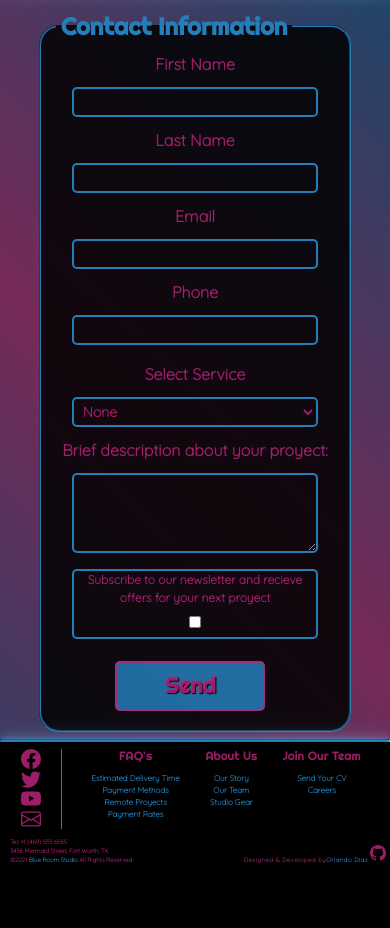
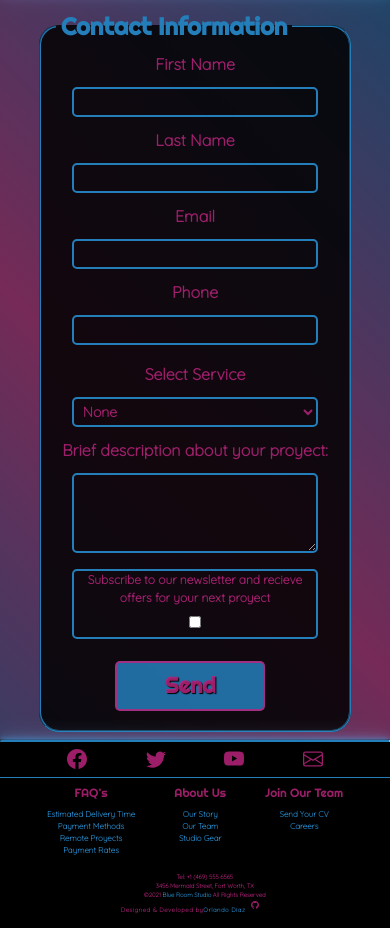
Before and after one commit to orlocdiaz/blue_room_website, a website: page index.html in a window 390 px wide. Shown: the part 1991-2919 px from the top of the page. Before the commit the page ends 2864 px from the top, so only its background shows below. Drawn offline with nearby package versions, Linux system fonts and the light colour scheme.

Commit message:
footer responsive 2

```diff
--- a/index.html
+++ b/index.html
@@ -252,7 +252,7 @@
       Designed & Developed by <a href="mailto: luisorlandocarmonadiaz@gmail.com" id="footerLink"> Orlando Díaz </a>
 
       <a href="https://github.com/orlocdiaz" id="footerLinkIcon">
-        <svg xmlns="http://www.w3.org/2000/svg" width="16" height="16" fill="currentColor" class="bi bi-github"
+        <svg xmlns="http://www.w3.org/2000/svg" id="devIcon" fill="currentColor" class="bi bi-github"
           viewBox="0 0 16 16">
           <path
             d="M8 0C3.58 0 0 3.58 0 8c0 3.54 2.29 6.53 5.47 7.59.4.07.55-.17.55-.38 0-.19-.01-.82-.01-1.49-2.01.37-2.53-.49-2.69-.94-.09-.23-.48-.94-.82-1.13-.28-.15-.68-.52-.01-.53.63-.01 1.08.58 1.23.82.72 1.21 1.87.87 2.33.66.07-.52.28-.87.51-1.07-1.78-.2-3.64-.89-3.64-3.95 0-.87.31-1.59.82-2.15-.08-.2-.36-1.02.08-2.12 0 0 .67-.21 2.2.82.64-.18 1.32-.27 2-.27.68 0 1.36.09 2 .27 1.53-1.04 2.2-.82 2.2-.82.44 1.1.16 1.92.08 2.12.51.56.82 1.27.82 2.15 0 3.07-1.87 3.75-3.65 3.95.29.25.54.73.54 1.48 0 1.07-.01 1.93-.01 2.2 0 .21.15.46.55.38A8.012 8.012 0 0 0 16 8c0-4.42-3.58-8-8-8z" />
--- a/scss/main.scss
+++ b/scss/main.scss
@@ -264,17 +264,24 @@ footer {
   }
 
   footer {
+    padding-top: 0;
     font-size: 8px;
     font-weight: bolder;
+
+    grid-template-areas:
+    "icons"
+    "menus"
+    "info"
+    "dev";
 
     h6{
       font-size: 12px;
     }
 
     .footerIcons{
-
-      display: flex;
-      flex-flow: column;
+      padding: 2%;
+      border-right: none;
+      border-bottom: solid .5px $blue;
     }
 
     #footerLinkIcon{
@@ -282,12 +289,24 @@ footer {
       height: 20px;
     }
 
+    .footerMenu{
+      padding: 2%;
+    }
+
     .footerInfo{
+      text-align: center;
       font-size: 6px;
     }
 
     .footerDev{
+      justify-content: center;
+      align-items: center;
       font-size: 6px;
+
+      #devIcon{
+        width: 8px;
+        height: 8px;
+      }
     }
   }
 }
```
Also changed, not shown: css/style.css.
